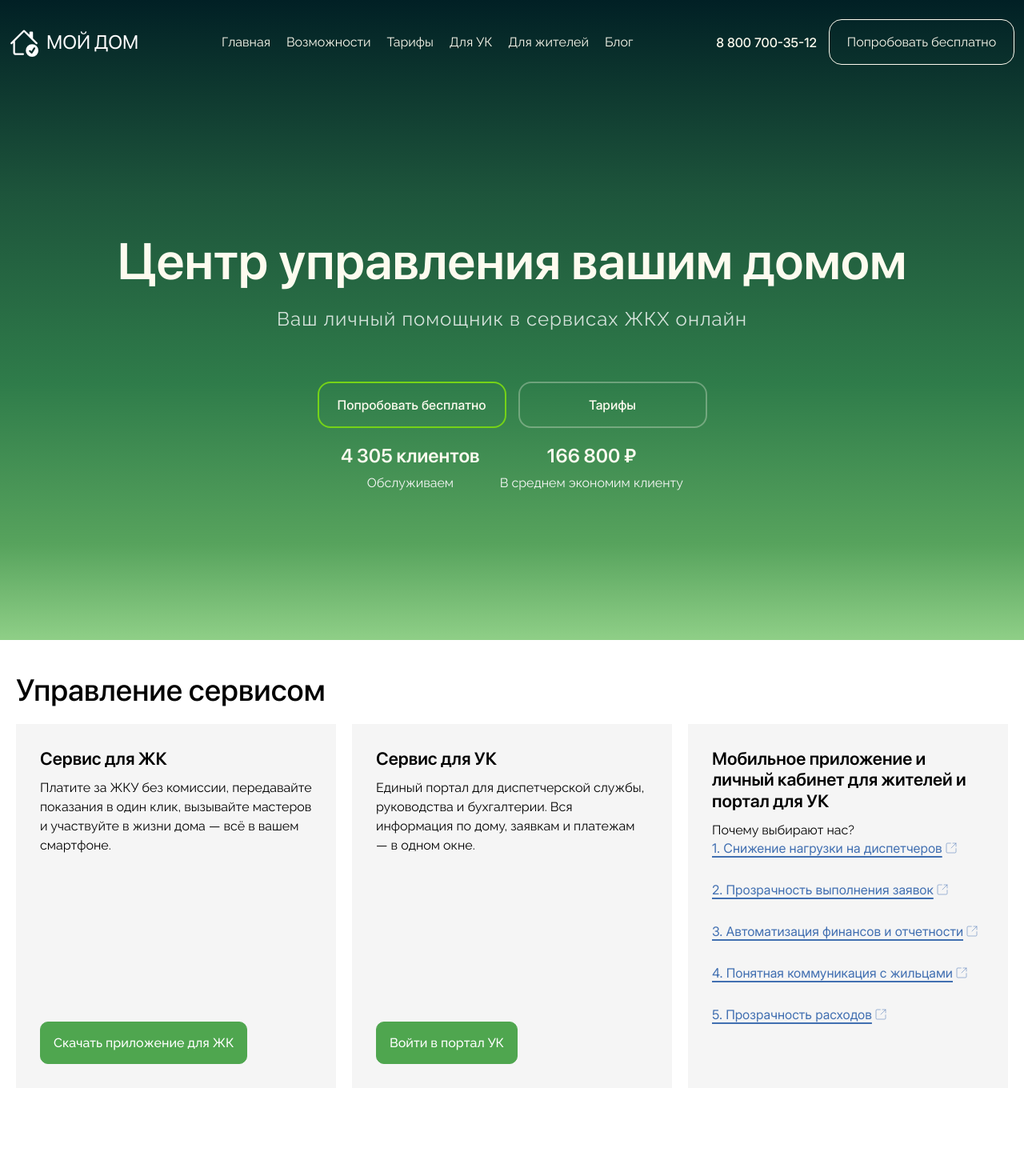
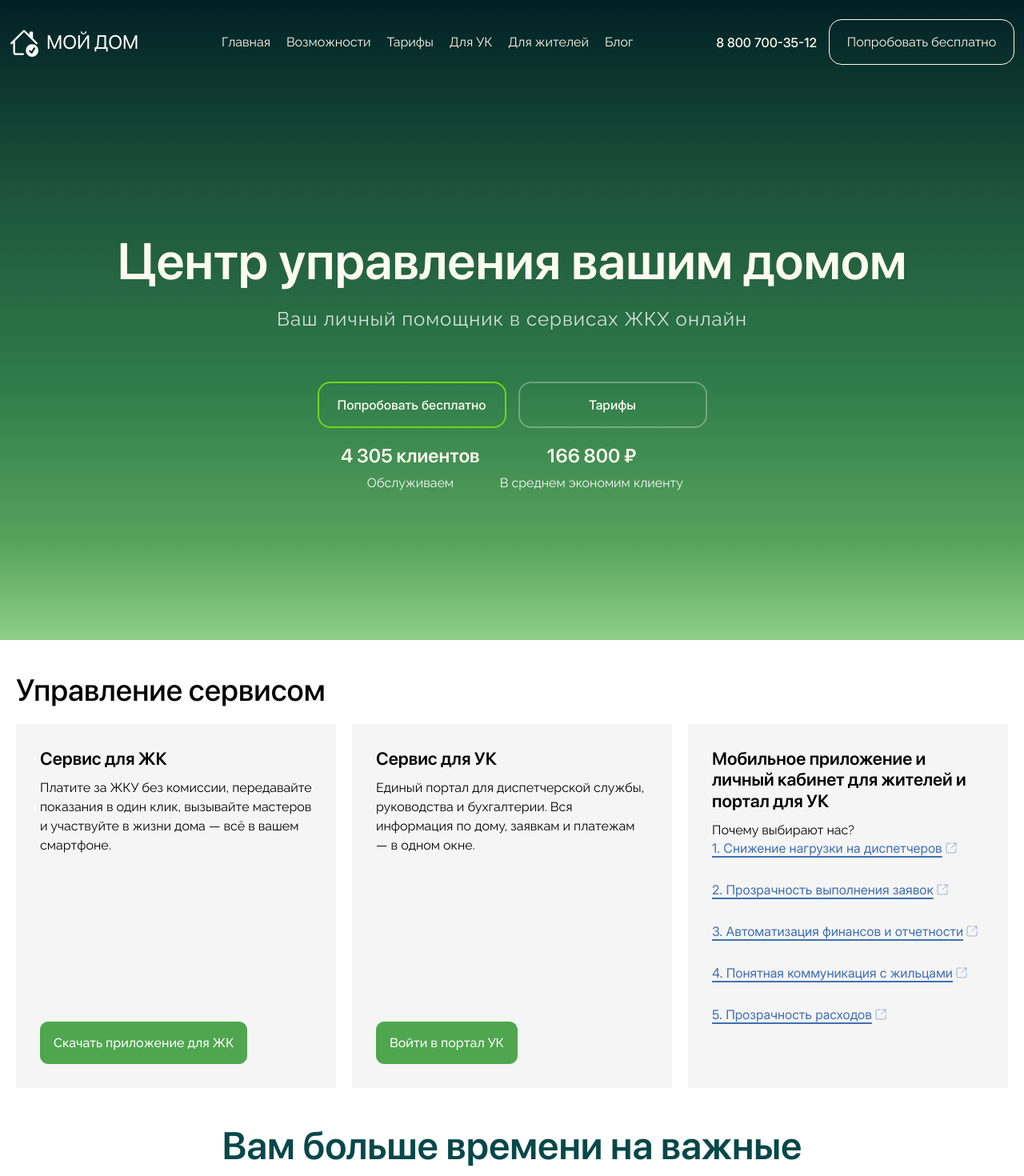
Before and after one commit to BushidoBlaze/my_home, a React (Vite) app in the folder web/: page / in a window 1280 px wide. Shown: the top 1470 px of the page at 80% size. Built offline with nearby package versions, Linux system fonts and the light colour scheme.

Commit message:
The CSS property that stretched the screen height was removed

```diff
--- a/web/src/components/sections/serviceManagement/ui/ServiceManagement.css
+++ b/web/src/components/sections/serviceManagement/ui/ServiceManagement.css
@@ -1,7 +1,7 @@
 /*Основной контейнер секции*/
 .service-management {
     width: 100%;
-    height: 80vh;
+    /*height: 80vh;*/
     margin: 40px 0;
     padding: 0 20px;
     display: flex;
```
